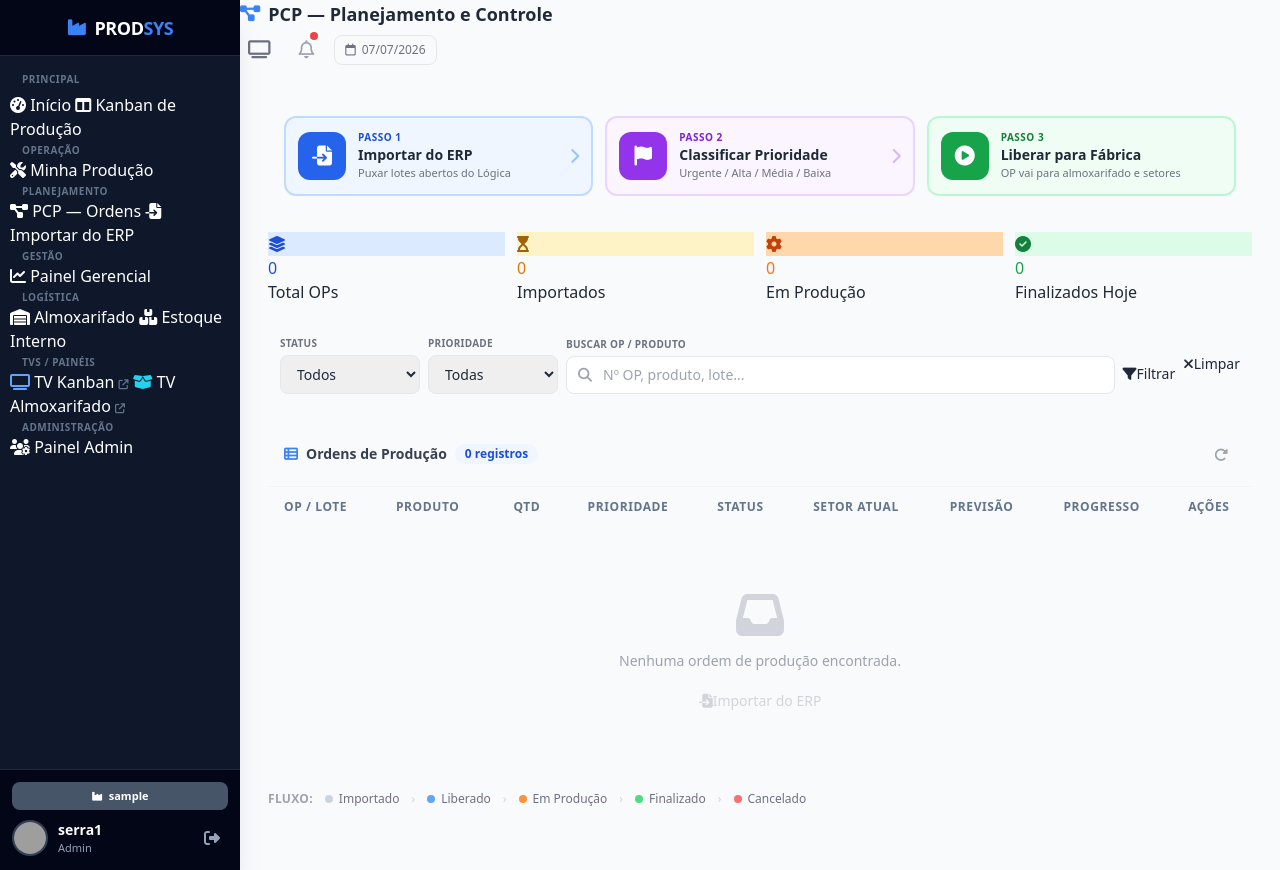
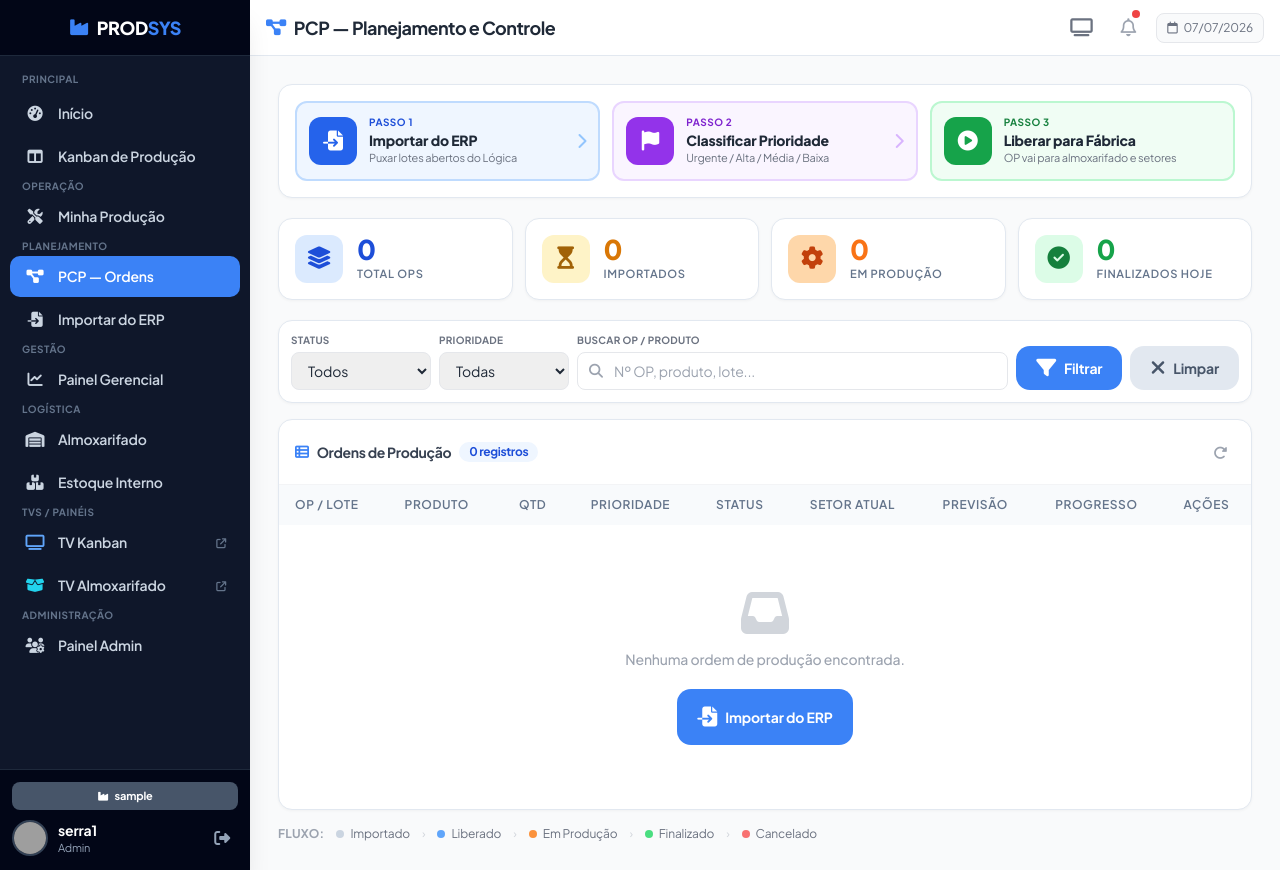
Before and after one commit to suporte360/producao, a Flask app: page /pcp in a window 1280 px wide. Run offline with Flask 3, Linux system fonts and the light colour scheme; a user stored in the database is signed in; data that the repository does not hold is empty; some libraries are stand-ins or nearby versions; grey boxes are pictures that could not be loaded.

Commit message:
backup antes de correcao totem e setor_atual

```diff
--- a/app.py
+++ b/app.py
@@ -17,6 +17,51 @@ from app_apontamentos_tempo import apontamentos_bp
 # =============================================
 # Inicialização
 # =============================================
+
+
+
+# =============================================
+# Cache de nomes de produtos do ERP (pronome)
+# =============================================
+_produto_cache = {}
+
+def _load_produto_cache():
+    """Carrega nomes reais dos produtos do PostgreSQL."""
+    global _produto_cache
+    try:
+        pg = DatabasePostgreSQL()
+        rows = pg.query(
+            "SELECT produto, pronome FROM public.produto "
+            "WHERE pronome IS NOT NULL AND pronome != ''"
+        )
+        _produto_cache = {}
+        for r in rows:
+            cod = str(r.get('produto', '')).strip()
+            nome = str(r.get('pronome', '')).strip()
+            if cod:
+                _produto_cache[cod] = nome[:200]
+        print('[OK] Cache de produtos carregado: %d produtos do ERP' % len(_produto_cache))
+    except Exception as e:
+        print('[WARN] Cache de produtos falhou: %s' % e)
+
+def _get_nome_produto(codigo):
+    """Retorna nome real do produto pelo codigo."""
+    if not codigo:
+        return ''
+    return _produto_cache.get(str(codigo).strip(), '')
+
+def _resolver_nome_lote(lote):
+    """Resolve nome real para descricao_produto de um lote/OF."""
+    desc = lote.get('descricao_produto', '') or ''
+    cod = lote.get('codigo_produto', '') or ''
+    if not desc or desc.upper().startswith('PRODUCAO DE'):
+        nome = _get_nome_produto(cod)
+        if nome:
+            return nome
+    return desc
+
+# Carregar cache na inicializacao
+_load_produto_cache()
 
 app = Flask(__name__)
 app.config.from_object(Config)
@@ -447,7 +492,7 @@ def pcp_executar_importacao():
                 'ordem':             int(ordem_num) if str(ordem_num).isdigit() else 0,
                 'lote_codigo':       lote_cod,
                 'codigo_produto':    item.get('produto',''),
-                'descricao_produto': item.get('produto',''),  # agora envia lote_descricao do template
+                'descricao_produto': item.get('nome','') or item.get('produto',''),
                 'qtde_ordem':        float(item.get('qtd', 0) or 0),
                 'unidade_medida':    'PC',
                 'status_erp':        'A',
@@ -468,7 +513,7 @@ def pcp_executar_importacao():
                     'lote_ordem':       lote_ordem_local,
                     'of_numero':        str(of_num),
                     'codigo_produto':   of.get('produto',''),
-                    'descricao_produto':item.get('produto',''),
+                    'descricao_produto': item.get('nome','') or item.get('produto',''),
                     'qtde_ordem':       float(of.get('quantidade') or 0),
                     'unidade_medida':   'PC',
                     'tipo':             'filho' if of.get('nivel_producao','') != '1' else 'pai',
@@ -526,6 +571,11 @@ def dashboard_pcp():
     prioridade_f= request.args.get('prioridade')
     lotes = db.get_lotes(status=status_f, prioridade=prioridade_f,
                          pagina=1, por_pagina=200)
+    # Resolver nomes reais dos produtos
+    for l in lotes:
+        l['descricao_produto'] = _resolver_nome_lote(l)
+        if not l.get('descricao_produto'):
+            l['descricao_produto'] = _get_nome_produto(l.get('codigo_produto'))
     stats = db.get_estatisticas_gerais()
     departamentos = db.listar_departamentos()
     return render_template('pcp/dashboard.html',
--- a/config/config.py
+++ b/config/config.py
@@ -24,7 +24,7 @@ class Config:
     PG_PORT     = os.environ.get('PG_PORT',     '5432')
     PG_DATABASE = os.environ.get('PG_DATABASE', 'salutem')
     PG_USERNAME = os.environ.get('PG_USERNAME', 'postgres')
-    PG_PASSWORD = os.environ.get('PG_PASSWORD', '')
+    PG_PASSWORD = os.environ.get('PG_PASSWORD', 'postgres')
 
     # =============================================
     # MariaDB/MySQL (Sistema Local - Leitura/Escrita)
@@ -33,7 +33,7 @@ class Config:
     MYSQL_PORT     = int(os.environ.get('MYSQL_PORT', 3306))
     MYSQL_DATABASE = os.environ.get('MYSQL_DATABASE', 'producao_db')
     MYSQL_USERNAME = os.environ.get('MYSQL_USERNAME', 'producao')
-    MYSQL_PASSWORD = os.environ.get('MYSQL_PASSWORD', '')
+    MYSQL_PASSWORD = os.environ.get('MYSQL_PASSWORD', 'senha123')
 
     # =============================================
     # Ambiente — DEBUG desligado por padrão
--- /dev/null
+++ b/static/css/prodsys.css
@@ -0,0 +1,151 @@
+/* ============================================================
+   PRODSYS v4.2.0 - CSS unificado
+   ============================================================ */
+:root {
+  --prodsys-blue: #1e3a8a;
+  --prodsys-blue-light: #3b82f6;
+  --prodsys-blue-dark: #1e293b;
+  --prodsys-slate: #0f172a;
+  --prodsys-slate-2: #1e293b;
+  --prodsys-success: #16a34a;
+  --prodsys-success-bg: #dcfce7;
+  --prodsys-warning: #d97706;
+  --prodsys-warning-bg: #fef3c7;
+  --prodsys-danger: #dc2626;
+  --prodsys-danger-bg: #fee2e2;
+  --prodsys-info: #0891b2;
+  --prodsys-info-bg: #cffafe;
+  --dept-almoxarifado: #0891b2;
+  --dept-corte: #ea580c;
+  --dept-solda: #dc2626;
+  --dept-acabamento: #7c3aed;
+  --dept-montagem: #2563eb;
+  --dept-embalagem: #16a34a;
+  --dept-serralheria: #ca8a04;
+  --dept-pintura: #db2777;
+  --header-h: 56px;
+  --sidebar-w: 250px;
+  --sidebar-w-tablet: 270px;
+}
+body {
+  font-family: 'Plus Jakarta Sans','Inter','Segoe UI',system-ui,sans-serif;
+  -webkit-tap-highlight-color: transparent;
+  -webkit-touch-callout: none;
+  user-select: none;
+  -webkit-font-smoothing: antialiased;
+  letter-spacing: -0.011em;
+}
+input,textarea,select { user-select: text; }
+h1,h2,h3,h4,h5 {
+  font-family: 'Plus Jakarta Sans','Inter',system-ui,sans-serif;
+  font-weight: 700; letter-spacing: -0.025em;
+  text-rendering: optimizeLegibility;
+}
+h1 { font-weight: 800; letter-spacing: -0.03em; }
+.tabular-nums { font-variant-numeric: tabular-nums; }
+.eyebrow { text-transform: uppercase; letter-spacing: 0.08em; font-size: 0.6875rem; font-weight: 700; color: #64748b; }
+.section-title { font-size: 1rem; font-weight: 700; color: #0f172a; letter-spacing: -0.02em; display: flex; align-items: center; gap: 8px; }
+.kpi-display { font-family: 'Plus Jakarta Sans',system-ui,sans-serif; font-weight: 800; letter-spacing: -0.04em; font-variant-numeric: tabular-nums; line-height: 1; }
+
+/* SIDEBAR */
+.prodsys-sidebar { width: var(--sidebar-w) !important; min-width: var(--sidebar-w) !important; }
+.prodsys-main-wrap { padding-left: 0; }
+@media (min-width: 768px) {
+  .prodsys-main-wrap { padding-left: var(--sidebar-w) !important; }
+}
+@media (max-width: 1023px) {
+  .prodsys-sidebar {
+    position: fixed !important; inset: 0 auto 0 0; z-index: 50;
+    transform: translateX(-100%); transition: transform 0.3s ease;
+    width: var(--sidebar-w-tablet) !important; min-width: var(--sidebar-w-tablet) !important;
+    box-shadow: 0 0 40px rgba(0,0,0,0.4);
+  }
+  .prodsys-sidebar.open { transform: translateX(0); }
+  .prodsys-sidebar-overlay { position: fixed; inset: 0; background: rgba(0,0,0,0.5); z-index: 40; opacity: 0; pointer-events: none; transition: opacity 0.3s; }
+  .prodsys-sidebar-overlay.open { opacity: 1; pointer-events: auto; }
+  .prodsys-main-wrap { padding-left: 0 !important; }
+}
+.nav-item { display: flex; align-items: center; gap: 12px; padding: 10px 14px; border-radius: 10px; font-size: 0.875rem; font-weight: 600; color: #cbd5e1; transition: all 0.15s; text-decoration: none; white-space: nowrap; }
+.nav-item:hover { background: #1e293b; color: #fff; }
+.nav-item.active { background: var(--prodsys-blue-light); color: #fff; }
+.nav-item i:first-child { width: 22px; text-align: center; font-size: 0.95rem; flex-shrink: 0; }
+
+/* BUTTONS */
+.btn-touch { min-height: 56px; font-weight: 700; font-size: 0.95rem; border-radius: 14px; display: inline-flex; align-items: center; justify-content: center; gap: 8px; padding: 12px 20px; transition: all 0.15s ease; cursor: pointer; border: none; }
+.btn-touch:active { transform: scale(0.96); }
+.btn-touch i { font-size: 1.25rem; }
+.btn-touch.btn-start { background: var(--prodsys-success); color: #fff; }
+.btn-touch.btn-pause { background: var(--prodsys-warning); color: #fff; }
+.btn-touch.btn-finish { background: var(--prodsys-blue-light); color: #fff; }
+.btn-touch.btn-cancel { background: #e2e8f0; color: #475569; }
+.btn-touch.btn-danger { background: var(--prodsys-danger); color: #fff; }
+.btn-giant { min-height: 80px; font-size: 1.05rem; font-weight: 800; border-radius: 18px; display: flex; flex-direction: column; align-items: center; justify-content: center; gap: 4px; padding: 14px 12px; cursor: pointer; border: none; text-align: center; line-height: 1.1; }
+.btn-giant:active { transform: scale(0.95); }
+.btn-giant i { font-size: 1.8rem; }
+
+/* CARDS */
+.prodsys-card { background: #fff; border-radius: 14px; border: 1px solid #e2e8f0; box-shadow: 0 1px 3px rgba(0,0,0,0.04); transition: box-shadow 0.2s, transform 0.2s; }
+.prodsys-card:hover { box-shadow: 0 4px 12px rgba(0,0,0,0.08); }
+.prodsys-card-lg { background: #fff; border-radius: 18px; border: 1px solid #e2e8f0; box-shadow: 0 2px 8px rgba(0,0,0,0.06); }
+.kpi-card { background: #fff; border-radius: 14px; border: 1px solid #e2e8f0; padding: 16px; display: flex; align-items: center; gap: 14px; box-shadow: 0 1px 3px rgba(0,0,0,0.04); transition: all 0.2s; }
+.kpi-card:hover { transform: translateY(-2px); box-shadow: 0 6px 14px rgba(0,0,0,0.08); }
+.kpi-icon { width: 48px; height: 48px; border-radius: 12px; display: flex; align-items: center; justify-content: center; font-size: 1.4rem; flex-shrink: 0; }
+.kpi-num { font-size: 1.7rem; font-weight: 900; color: #0f172a; line-height: 1; }
+.kpi-lbl { font-size: 0.7rem; color: #64748b; text-transform: uppercase; letter-spacing: 0.06em; margin-top: 2px; font-weight: 600; }
+
+/* BADGES */
+.badge-priority { display: inline-flex; align-items: center; font-size: 0.65rem; font-weight: 800; text-transform: uppercase; letter-spacing: 0.05em; padding: 3px 8px; border-radius: 8px; }
+.badge-priority.urgente { background: #fee2e2; color: #b91c1c; }
+.badge-priority.alta { background: #ffedd5; color: #c2410c; }
+.badge-priority.media { background: #fef9c3; color: #a16207; }
+.badge-priority.baixa { background: #dcfce7; color: #15803d; }
+.badge-status { display: inline-flex; align-items: center; font-size: 0.65rem; font-weight: 800; text-transform: uppercase; letter-spacing: 0.05em; padding: 3px 8px; border-radius: 8px; }
+.badge-status.importado { background: #dbeafe; color: #1d4ed8; }
+.badge-status.liberado { background: #dcfce7; color: #15803d; }
+.badge-status.em_producao { background: #ffedd5; color: #c2410c; }
+.badge-status.pausado { background: #fef3c7; color: #b45309; }
+.badge-status.finalizado { background: #f1f5f9; color: #475569; }
+.badge-status.cancelado { background: #fee2e2; color: #b91c1c; }
+.chip-dept { display: inline-flex; align-items: center; gap: 4px; font-size: 0.65rem; font-weight: 700; padding: 3px 9px; border-radius: 10px; color: #fff; }
+
+/* TIMER */
+.timer-display { font-family: 'JetBrains Mono','Courier New',monospace; font-weight: 800; letter-spacing: 0.05em; font-variant-numeric: tabular-nums; }
+
+/* ANIMACOES */
+@keyframes prodsys-pulse-glow { 0%,100% { box-shadow: 0 0 0 0 rgba(34,197,94,0.5); } 50% { box-shadow: 0 0 0 12px rgba(34,197,94,0); } }
+.anim-pulse-glow { animation: prodsys-pulse-glow 1.6s infinite; }
+@keyframes prodsys-slide-in { from { opacity: 0; transform: translateY(8px); } to { opacity: 1; transform: translateY(0); } }
+.anim-slide-in { animation: prodsys-slide-in 0.3s ease-out; }
+@keyframes prodsys-flash-attention { 0%,100% { background-color: #fef3c7; } 50% { background-color: #fde047; } }
+.anim-flash-attention { animation: prodsys-flash-attention 1s infinite; }
+
+/* MODAIS */
+.prodsys-modal-backdrop { position: fixed; inset: 0; background: rgba(15,23,42,0.6); backdrop-filter: blur(4px); z-index: 100; display: flex; align-items: center; justify-content: center; padding: 16px; }
+.prodsys-modal { background: #fff; border-radius: 20px; max-width: 420px; width: 100%; padding: 24px; box-shadow: 0 20px 60px rgba(0,0,0,0.3); animation: prodsys-slide-in 0.25s ease-out; }
+.prodsys-modal h3 { font-size: 1.25rem; font-weight: 800; color: #0f172a; }
+.prodsys-modal p { font-size: 0.875rem; color: #64748b; }
+
+/* SCROLLBAR */
+::-webkit-scrollbar { width: 6px; height: 6px; }
+::-webkit-scrollbar-track { background: #f1f5f9; }
+::-webkit-scrollbar-thumb { background: #cbd5e1; border-radius: 3px; }
+::-webkit-scrollbar-thumb:hover { background: #94a3b8; }
+
+/* TOAST */
+.prodsys-toast { position: fixed; bottom: 20px; left: 50%; transform: translateX(-50%); z-index: 200; padding: 14px 22px; border-radius: 14px; font-size: 0.9rem; font-weight: 700; color: #fff; display: flex; align-items: center; gap: 10px; box-shadow: 0 10px 30px rgba(0,0,0,0.25); animation: prodsys-slide-in 0.25s ease-out; min-width: 240px; justify-content: center; }
+.prodsys-toast.success { background: var(--prodsys-success); }
+.prodsys-toast.error { background: var(--prodsys-danger); }
+.prodsys-toast.info { background: var(--prodsys-blue-light); }
+
+/* HEADER */
+.prodsys-header { height: var(--header-h); background: #fff; border-bottom: 1px solid #e2e8f0; display: flex; align-items: center; justify-content: space-between; padding: 0 16px; position: sticky; top: 0; z-index: 30; }
+
+/* DEPT CORES */
+.dept-ALMOXARIFADO { background: var(--dept-almoxarifado); }
+.dept-CORTE { background: var(--dept-corte); }
+.dept-SOLDA { background: var(--dept-solda); }
+.dept-ACABAMENTO { background: var(--dept-acabamento); }
+.dept-MONTAGEM { background: var(--dept-montagem); }
+.dept-EMBALAGEM { background: var(--dept-embalagem); }
+.dept-SERRALHERIA { background: var(--dept-serralheria); }
+.dept-PINTURA { background: var(--dept-pintura); }
--- a/templates/base.html
+++ b/templates/base.html
@@ -160,7 +160,7 @@
         </aside>
 
         <!-- Main Content Wrapper -->
-        <div class="flex-1 flex flex-col md:pl-60 transition-all duration-300 min-w-0">
+        <div class="prodsys-main-wrap flex-1 flex flex-col transition-all duration-300 min-w-0">
 
             <!-- Header Compacto -->
             <header class="prodsys-header">
```
Also changed, not shown: database/postgresql_db.py (+13 -19 lines), templates/pcp/importar_erp.html (+10 -7 lines), serralheria.db (added), 9 other files.
